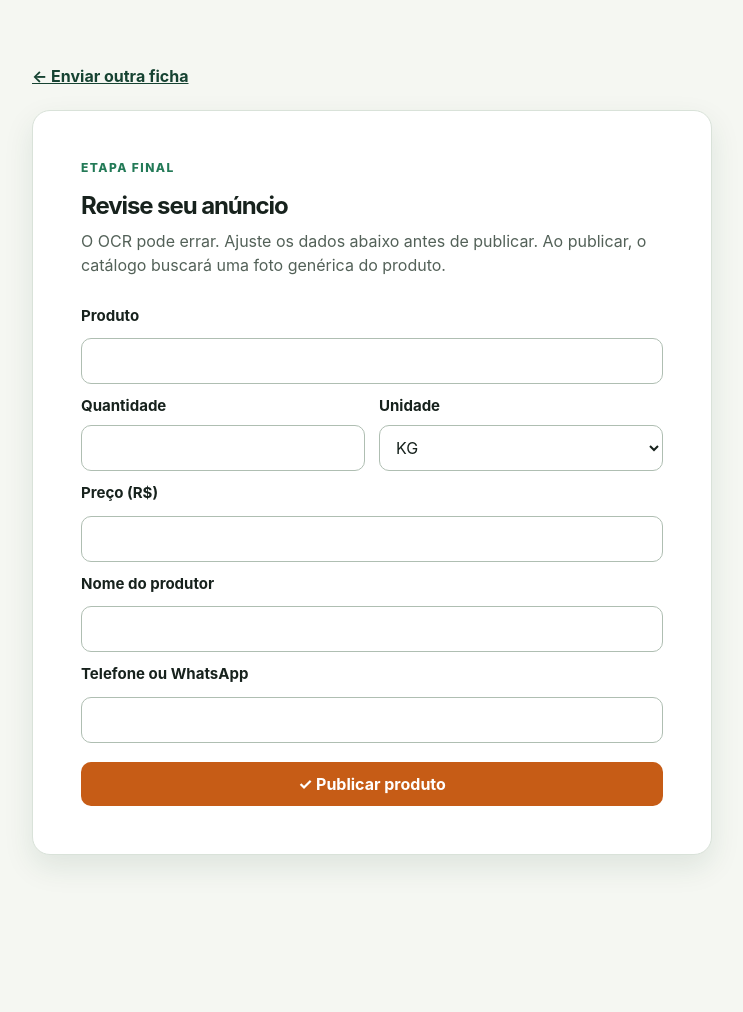
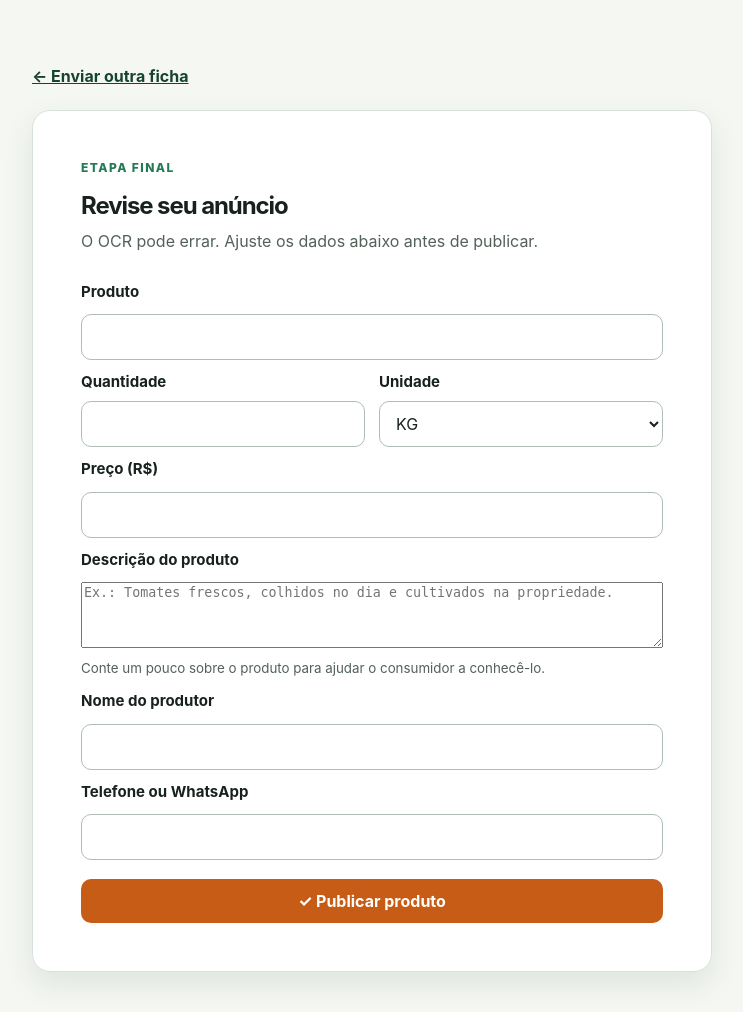
Before and after one commit to AlunoLucasGC/ProjectInteger, a Flask app: template templates/resultado.html in a window 1280 px wide. Shown: the top 1012 px of the page, without its empty margins (268-1011 px from the left). Before the commit the page ends 866 px from the top, so only its background shows below. Run offline with Flask 3, Linux system fonts and the light colour scheme; the template is opened without the code that fills it, so the values that code supplies are empty.

Commit message:
feat: adiciona descrição manual ao anúncio

```diff
--- a/templates/resultado.html
+++ b/templates/resultado.html
@@ -12,11 +12,10 @@
     <section class="form-card">
       <p class="eyebrow">ETAPA FINAL</p>
       <h1>Revise seu anúncio</h1>
-      <p>O OCR pode errar. Ajuste os dados abaixo antes de publicar. Ao publicar, o catálogo buscará uma foto genérica do produto.</p>
+      <p>O OCR pode errar. Ajuste os dados abaixo antes de publicar.</p>
       {% with messages = get_flashed_messages(with_categories=true) %}
         {% for category, message in messages %}<p class="alert {{ category }}">{{ message }}</p>{% endfor %}
       {% endwith %}
-      <!-- Os campos ficam editáveis para que o produtor corrija qualquer leitura do OCR. -->
       <form action="{{ url_for('publicar_produto') }}" method="post">
         <input type="hidden" name="texto" value="{{ texto }}">
         <label for="produto">Produto</label>
@@ -27,6 +26,9 @@
         </div>
         <label for="preco">Preço (R$)</label>
         <input id="preco" name="preco" value="{{ dados.preco }}" inputmode="decimal" required>
+        <label for="descricao">Descrição do produto</label>
+        <textarea id="descricao" name="descricao" rows="4" maxlength="500" placeholder="Ex.: Tomates frescos, colhidos no dia e cultivados na propriedade.">{{ dados.descricao|default('') }}</textarea>
+        <small>Conte um pouco sobre o produto para ajudar o consumidor a conhecê-lo.</small>
         <label for="produtor">Nome do produtor</label>
         <input id="produtor" name="produtor" value="{{ dados.produtor|default('') }}" maxlength="100" required>
         <label for="contato">Telefone ou WhatsApp</label>
```
